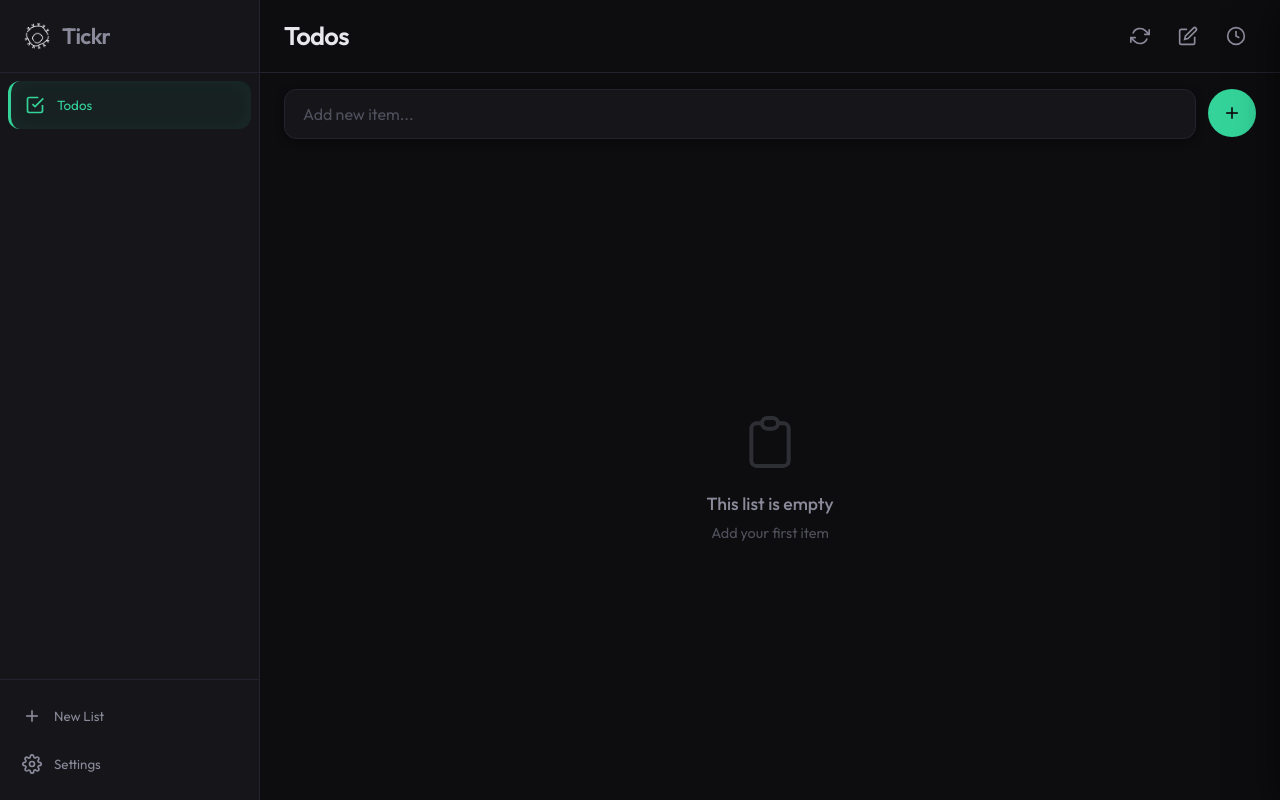
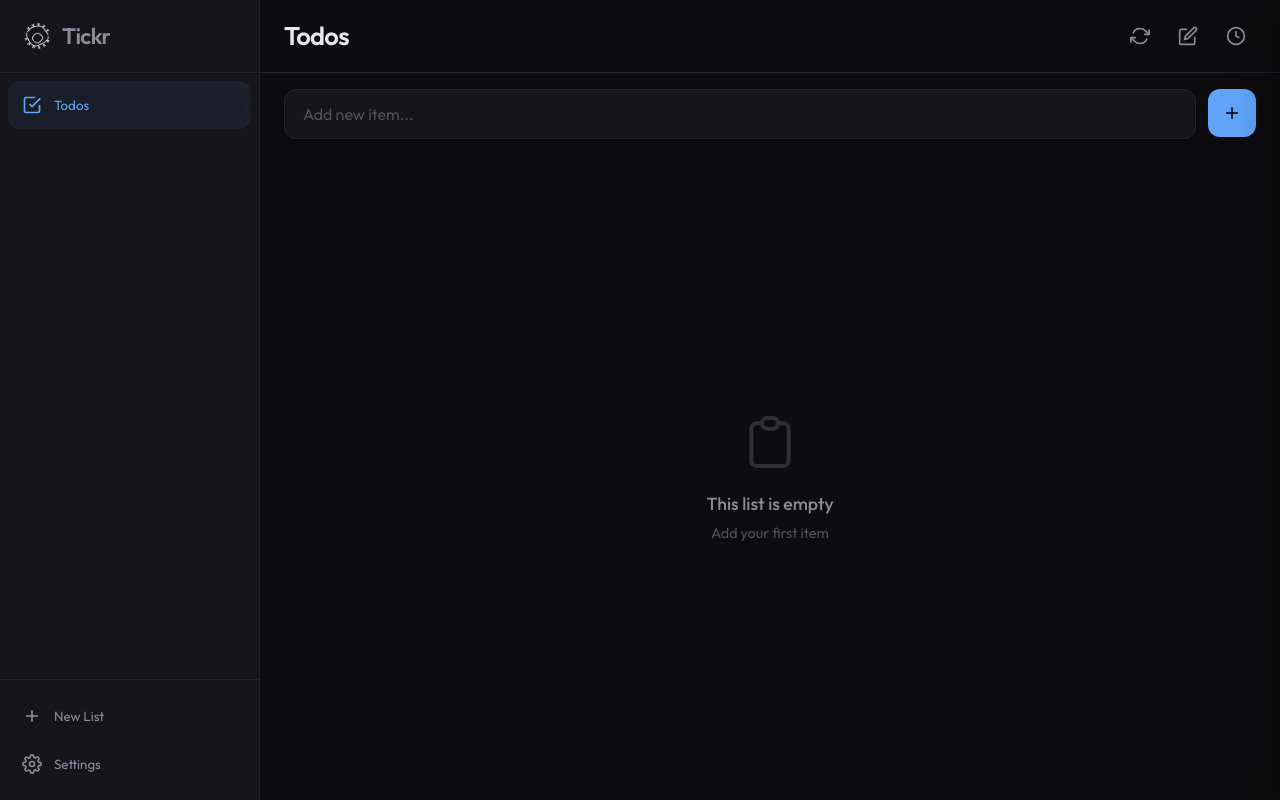
Before and after one commit to itacentury/tickr, a FastAPI app: page / in a window 1280 px wide. Run offline with FastAPI, Linux system fonts and the light colour scheme; data comes from the database, SQL or seed files in the repository; data that the repository does not hold is empty.

Commit message:
small improvements to design

```diff
--- a/static/css/style.css
+++ b/static/css/style.css
@@ -10,10 +10,10 @@
   --text-secondary: #8a8a9a;
   --text-muted: #50505c;
 
-  --accent: #34d399;
-  --accent-hover: #2ab383;
-  --accent-subtle: rgba(52, 211, 153, 0.12);
-  --accent-glow: rgba(52, 211, 153, 0.06);
+  --accent: #60a5fa;
+  --accent-hover: #3b82f6;
+  --accent-subtle: rgba(96, 165, 250, 0.12);
+  --accent-glow: rgba(96, 165, 250, 0.06);
 
   --success: #34d399;
   --danger: #f87171;
@@ -212,7 +212,6 @@ ul {
   cursor: pointer;
   width: 100%;
   text-align: left;
-  border-left: 3px solid transparent;
 }
 
 .nav-link:hover {
@@ -224,7 +223,6 @@ ul {
 .nav-link.active {
   background: var(--accent-glow);
   color: var(--accent);
-  border-left-color: var(--accent);
   box-shadow: inset 0 0 20px var(--accent-glow);
 }
 
@@ -503,7 +501,7 @@ ul {
   align-items: center;
   justify-content: center;
   background: var(--accent);
-  border-radius: var(--radius-full);
+  border-radius: var(--radius-md);
   color: #0d0d0f;
   transition: all var(--transition-fast);
 }
```
